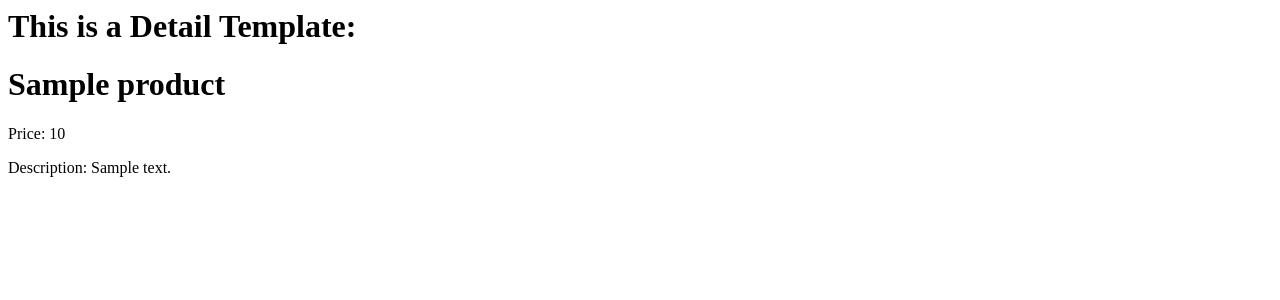
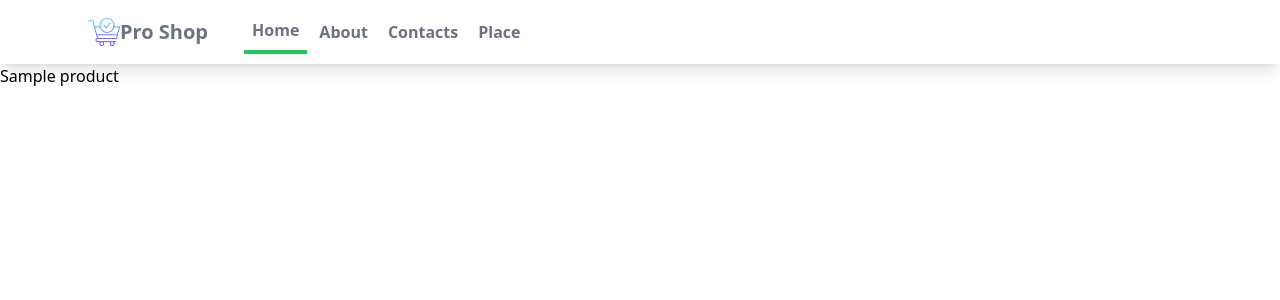
Before and after one commit to MythicalCosmic/Django-Project, a Django app: template ProShop/myapp/templates/detail.html in a window 1280 px wide. Shown: the top 300 px of the page. Run offline with Django 5.2, Linux system fonts and the light colour scheme; the template is opened without the code that fills it: most values are stand-ins (such as "Sample title", 1, 10 or a date in 2020); style sheets or scripts are compiled from the project's sources.

Commit message:
navbar fully completed

```diff
--- a/ProShop/myapp/templates/base.html
+++ b/ProShop/myapp/templates/base.html
@@ -7,8 +7,9 @@
     <link rel="stylesheet" href="{% static 'style.css' %}?{% now 'U' %}">
 </head>
 <body>
+    {% include 'navbar.html' %}
     {% block content %}
-
+    TEXT
     {% endblock content %}
 </body>
 </html>
--- a/ProShop/myapp/templates/detail.html
+++ b/ProShop/myapp/templates/detail.html
@@ -1,13 +1,13 @@
+{% extends 'base.html' %}
+{% load static %}
+{% block content %}
 <html>
     <head>
 
     </head>
     <body>
-        <h1>This is a Detail Template:</h1>
-        <div>
-            <h1>{{ product.name }}</h1>
-            <p>Price: {{ product.price }}</p>
-            <p>Description: {{ product.description }}</p>
-        </div>
+        <h1>{{ product.name }}</h1>
     </body>
 </html>
+
+{% endblock content %}
--- /dev/null
+++ b/ProShop/myapp/templates/navbar.html
@@ -0,0 +1,21 @@
+{% load static %}
+<nav class="bg-white shadow-lg">
+    <div class="max-w-6xl mx-auto px-4">
+        <div class="flex justify-between">
+            <div class="flex space-x-7">
+                <div>
+                    <a href="#" class="flex items-center px-2 py-4">
+                    <img class="h-8 w-8 " src="{% static 'Images/add-cart.png' %}" alt="">
+                    <span class="text-xl text-gray-500 font-semibold">Pro Shop</span>
+                    </a>
+                </div>
+                <div class="items-center flex space-x-1">
+                     <a href="#" class="py-2 px-2 text-gray-500 font-semibold border-b-4 border-green-500">Home</a>
+                     <a href="#" class="py-2 px-2 text-gray-500 font-semibold ">About</a>
+                     <a href="#" class="py-2 px-2 text-gray-500 font-semibold ">Contacts</a>
+                     <a href="#" class="py-2 px-2 text-gray-500 font-semibold ">Place</a>
+                </div>
+            </div>
+        </div>
+    </div>
+</nav>
```
Also changed, not shown: ProShop/myapp/templates/index.html (+1 -21 lines), ProShop/db.sqlite3.
